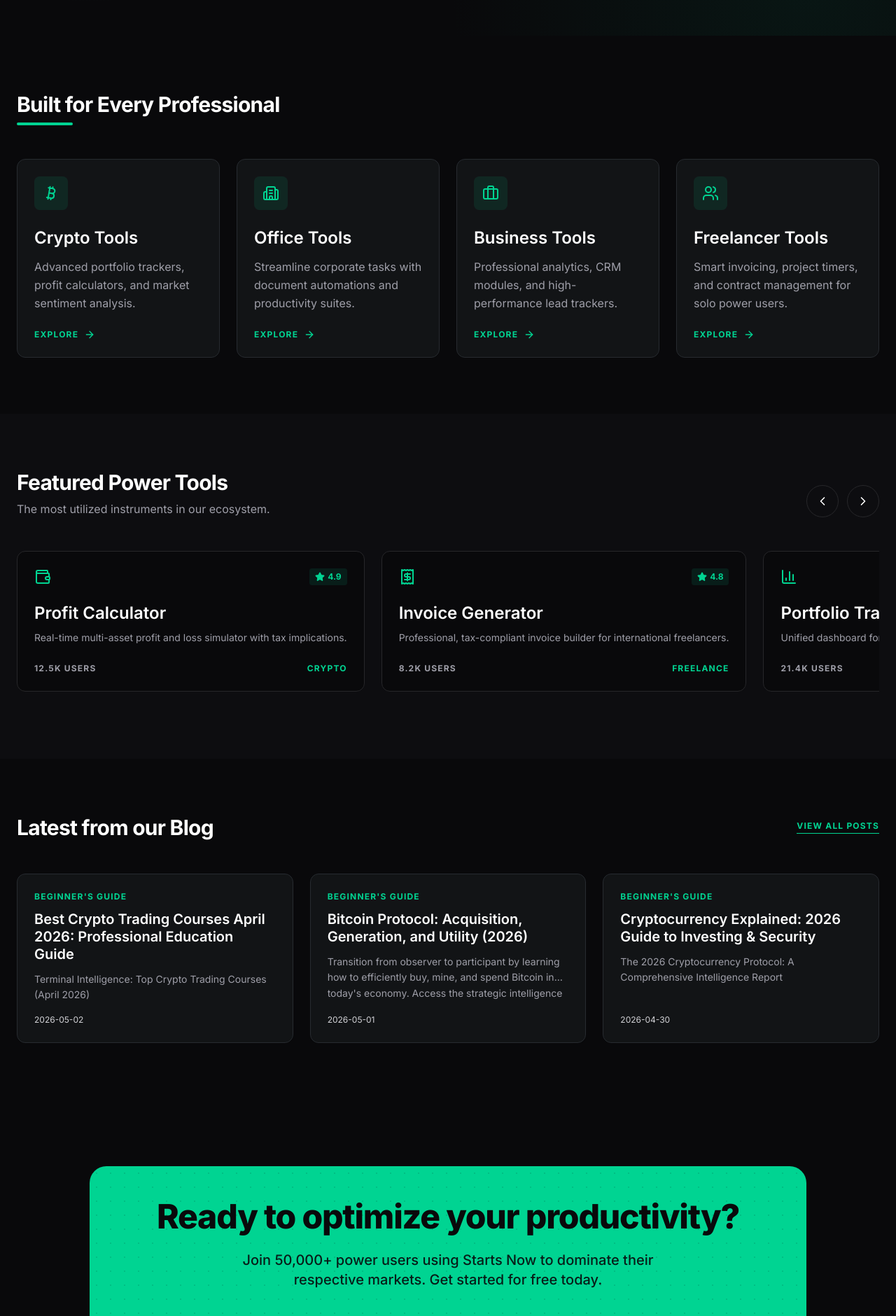
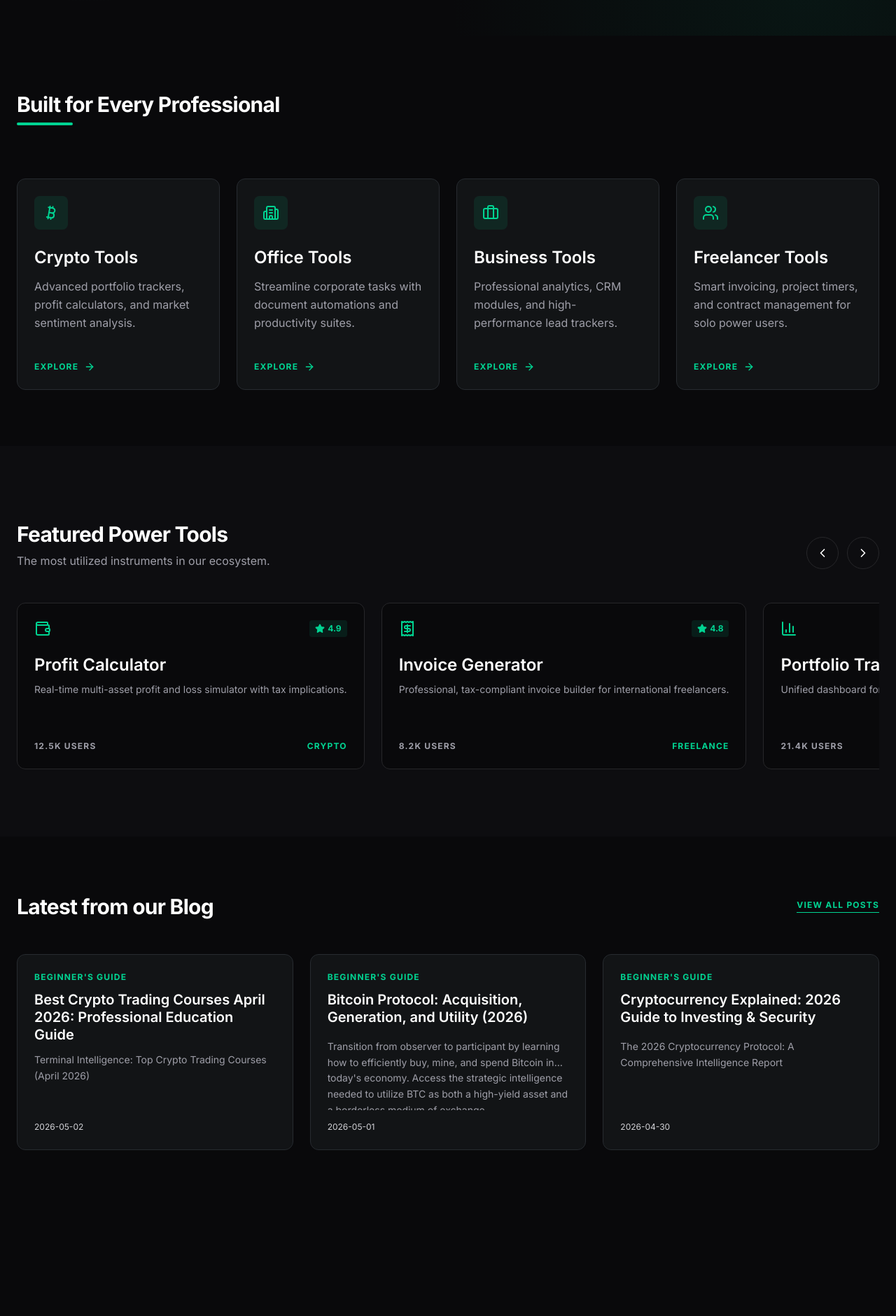
Before and after one commit to Muhammad-Nouman-09/Starts-Now-Online1, a Next.js app: page / in a window 1280 px wide. Shown: the part 620-2500 px from the top of the page at 70% size. Built offline with nearby package versions, Linux system fonts and the light colour scheme; no server answers.

Commit message:
nextperformancecheck

```diff
--- a/app/converter/layout.tsx
+++ b/app/converter/layout.tsx
@@ -1,8 +1,8 @@
-import { Metadata } from "next";
+import type { Metadata } from "next";
 
 export const metadata: Metadata = {
   title: "Free Crypto Currency Converter | Starts Now",
-  description: "Instantly translate cryptocurrency values into fiat currencies like USD, PKR, and INR with our Free Crypto Currency Converter.",
+  description: "Convert cryptocurrency values to USD, PKR, and INR with the free Starts Now crypto currency converter.",
   alternates: {
     canonical: "https://starts-now-online1.vercel.app/converter",
   },
--- a/app/globals.css
+++ b/app/globals.css
@@ -15,6 +15,7 @@
 body {
   background-color: var(--bg);
   color: #FFFFFF;
+  font-family: var(--font-sans), ui-sans-serif, system-ui, sans-serif;
   -webkit-font-smoothing: antialiased;
 }
 
--- a/app/layout.tsx
+++ b/app/layout.tsx
@@ -2,17 +2,20 @@ import type { Metadata } from "next";
 import { Inter, JetBrains_Mono } from "next/font/google";
 import "./globals.css";
 import AppLayout from "@/components/AppLayout";
+import Footer from "@/components/Footer";
 
 const inter = Inter({
   subsets: ["latin"],
   variable: "--font-sans",
-  display: "swap",
+  display: "optional",
+  preload: true,
 });
 
 const jetbrainsMono = JetBrains_Mono({
   subsets: ["latin"],
   variable: "--font-mono",
-  display: "swap",
+  display: "optional",
+  preload: true,
 });
 
 export const metadata: Metadata = {
@@ -68,10 +71,14 @@ export default function RootLayout({
   return (
     <html lang="en" className={`${inter.variable} ${jetbrainsMono.variable} dark`}>
       <body
-        className="bg-black text-white selection:bg-emerald-500/30 antialiased font-sans"
+        className="min-h-screen bg-black text-white selection:bg-emerald-500/30 antialiased"
         suppressHydrationWarning
       >
-        <AppLayout>{children}</AppLayout>
+        <div className="flex min-h-screen flex-col overflow-x-hidden bg-zinc-950 text-white font-sans">
+          <AppLayout />
+          <main className="flex-grow w-full">{children}</main>
+          <Footer />
+        </div>
       </body>
     </html>
   );
--- a/app/page.tsx
+++ b/app/page.tsx
@@ -9,9 +9,9 @@ import { categories, blogHighlights } from "@/components/HomeData";
 export default function HomePage() {
 
   return (
-    <div className="flex flex-col">
+    <div className="flex min-h-full flex-col w-full">
       {/* ── Hero Section ─────────────────────────────────────── */}
-      <section className="relative px-6 py-20 md:py-32">
+      <section className="relative px-6 py-20 md:py-32 w-full min-h-[520px] contain-layout">
         {/* Gradient blobs replaced with lighter radial background for better LCP */}
         <div
           className="absolute inset-0 z-0 pointer-events-none"
@@ -20,7 +20,7 @@ export default function HomePage() {
           }}
         />
 
-        <div className="max-w-7xl mx-auto relative z-10 text-center">
+        <div className="max-w-7xl mx-auto relative z-10 text-center min-h-[360px] md:min-h-[336px] flex flex-col justify-start">
           <h1 className="text-5xl sm:text-5xl md:text-6xl lg:text-7xl font-extrabold tracking-tight leading-[1.1] mb-6 max-w-8xl mx-auto">
             Free Calculators, Converters & Smart Tools{" "}
             <span className="text-emerald-400">for Everyday Work</span>
@@ -34,19 +34,19 @@ export default function HomePage() {
       </section>
 
       {/* ── Category Showcase Grid ───────────────────────────── */}
-      <section className="px-6 py-20 max-w-7xl mx-auto w-full">
-        <div className="mb-12">
+      <section className="px-6 py-20 max-w-7xl mx-auto w-full min-h-[556px] contain-layout">
+        <div className="mb-12 min-h-[76px]">
           <h2 className="text-2xl md:text-3xl font-bold tracking-tight mb-2">
             Built for Every Professional
           </h2>
           <div className="h-1 w-20 bg-emerald-400 rounded-full" />
         </div>
 
-        <div className="grid grid-cols-1 sm:grid-cols-2 lg:grid-cols-4 gap-6">
+        <div className="grid grid-cols-1 sm:grid-cols-2 lg:grid-cols-4 gap-6 auto-rows-fr">
           {categories.map((cat) => (
             <div
               key={cat.title}
-              className="glass-card p-6 rounded-xl group hover:border-emerald-500/50 transition-all"
+              className="glass-card p-6 rounded-xl group hover:border-emerald-500/50 transition-all min-h-[292px] h-full flex flex-col"
             >
               <div className="w-12 h-12 bg-emerald-400/10 rounded-lg flex items-center justify-center mb-6 text-emerald-400 group-hover:scale-110 transition-transform">
                 <cat.icon className="w-6 h-6" />
@@ -54,7 +54,7 @@ export default function HomePage() {
               <h3 className="text-xl md:text-2xl font-semibold mb-3">
                 {cat.title}
               </h3>
-              <p className="text-zinc-400 text-base mb-6 leading-relaxed">
+              <p className="text-zinc-400 text-base mb-6 leading-relaxed flex-grow min-h-[96px]">
                 {cat.description}
               </p>
               <Link
@@ -70,15 +70,15 @@ export default function HomePage() {
       </section>
 
       {/* ── Featured Power Tools ─────────────────────────────── */}
-      <section className="bg-zinc-900/30 py-20">
-        <div className="max-w-7xl mx-auto px-6">
+      <section className="bg-zinc-900/30 py-20 w-full min-h-[500px] contain-layout">
+        <div className="max-w-7xl mx-auto px-6 min-h-[340px]">
           <FeaturedToolsCarousel />
         </div>
       </section>
 
-      {/* ── Latest from our Blog ─────────────────────────────── */}
-      <section className="px-6 py-20 max-w-7xl mx-auto w-full">
-        <div className="flex justify-between items-center mb-12">
+      {/* ── Latest from our Blog ─────────────────────────── */}
+      <section className="px-6 py-20 max-w-7xl mx-auto w-full min-h-[604px] contain-layout">
+        <div className="flex justify-between items-center mb-12 min-h-[40px]">
           <h2 className="text-2xl md:text-3xl font-bold tracking-tight">
             Latest from our Blog
           </h2>
@@ -90,31 +90,31 @@ export default function HomePage() {
           </Link>
         </div>
 
-        <div className="grid grid-cols-1 md:grid-cols-3 gap-6">
+        <div className="grid grid-cols-1 md:grid-cols-3 gap-6 auto-rows-fr">
           {blogHighlights.map((post) => (
             <Link
               key={post.title}
               href={post.href}
-              className="glass-card p-6 rounded-xl flex flex-col group hover:border-emerald-500/50 transition-all cursor-pointer"
+              className="glass-card p-6 rounded-xl flex flex-col group hover:border-emerald-500/50 transition-all cursor-pointer min-h-[280px]"
             >
-              <span className="text-xs font-bold uppercase tracking-widest text-emerald-400 mb-3">
+              <span className="text-xs font-bold uppercase tracking-widest text-emerald-400 mb-3 h-4">
                 {post.category}
               </span>
-              <h3 className="text-lg md:text-xl font-semibold mb-3 group-hover:text-emerald-400 transition-colors leading-tight">
+              <h3 className="text-lg md:text-xl font-semibold mb-3 group-hover:text-emerald-400 transition-colors leading-tight min-h-[56px]">
                 {post.title}
               </h3>
-              <p className="text-zinc-400 text-sm line-clamp-2 leading-relaxed flex-grow mb-4">
+              <p className="text-zinc-400 text-sm line-clamp-2 leading-relaxed flex-grow mb-4 min-h-[40px]">
                 {post.excerpt}
               </p>
-              <div className="text-xs text-zinc-300">{post.date}</div>
+              <div className="text-xs text-zinc-300 h-4">{post.date}</div>
             </Link>
           ))}
         </div>
       </section>
 
       {/* ── CTA Section ──────────────────────────────────────── */}
-      <section className="px-6 py-24">
-        <div className="max-w-5xl mx-auto bg-emerald-400 text-zinc-950 rounded-3xl p-8 md:p-12 text-center relative overflow-hidden">
+      <section className="px-6 py-24 min-h-[492px]">
+        <div className="max-w-5xl mx-auto bg-emerald-400 text-zinc-950 rounded-3xl p-8 md:p-12 text-center relative overflow-hidden min-h-[300px]">
           {/* Dot pattern overlay */}
           <div className="absolute inset-0 opacity-10 pointer-events-none">
             <div
@@ -155,3 +155,5 @@ export default function HomePage() {
     </div>
   );
 }
+
+HomePage.displayName = 'HomePage';
--- a/components/AppLayout.tsx
+++ b/components/AppLayout.tsx
@@ -10,10 +10,8 @@ import {
   Calculator,
   ChevronDown,
   Coins,
-  Globe,
   LogOut,
   Menu,
-  Share2,
   Users,
   X,
 } from "lucide-react";
@@ -40,9 +38,7 @@ const dropdowns = [
   { label: "Business", icon: Building2, items: businessTools },
 ];
 
-const standaloneItems = [
-  { name: "Intelligence", path: "/blog", icon: BookOpen },
-];
+const standaloneItems = [{ name: "Intelligence", path: "/blog", icon: BookOpen }];
 
 function NavDropdown({
   label,
@@ -134,9 +130,9 @@ function DesktopProfileMenu({
 }) {
   return (
     <div className="relative group">
-      <button className="flex max-w-[220px] items-center gap-3 rounded-lg border border-zinc-800 bg-zinc-950/70 px-3 py-1.5 text-left transition-colors hover:border-emerald-400/40">
+      <button className="flex h-10 w-[220px] items-center gap-3 rounded-lg border border-zinc-800 bg-zinc-950/70 px-3 py-1.5 text-left transition-colors hover:border-emerald-400/40">
         <ProfileAvatar profile={profile} />
-        <span className="min-w-0">
+        <span className="min-w-0 flex-1">
           <span className="block truncate text-sm font-bold text-white">{profile.full_name}</span>
           <span className="block truncate text-[10px] font-semibold uppercase tracking-widest text-zinc-300">
             Profile
@@ -181,7 +177,7 @@ function MobileProfilePanel({
         <ProfileAvatar profile={profile} />
         <div className="min-w-0">
           <p className="truncate text-sm font-bold text-white">{profile.full_name}</p>
-            <p className="truncate text-xs text-zinc-300">{profile.email}</p>
+          <p className="truncate text-xs text-zinc-300">{profile.email}</p>
         </div>
       </div>
       <button
@@ -196,7 +192,7 @@ function MobileProfilePanel({
   );
 }
 
-export default function AppLayout({ children }: { children: React.ReactNode }) {
+export default function AppLayout() {
   const [isMobileMenuOpen, setIsMobileMenuOpen] = useState(false);
   const [authLoaded, setAuthLoaded] = useState(!isSupabaseConfigured);
   const [profile, setProfile] = useState<UserProfile | null>(null);
@@ -255,7 +251,7 @@ export default function AppLayout({ children }: { children: React.ReactNode }) {
   const desktopAuth = profile ? (
     <DesktopProfileMenu profile={profile} onSignOut={handleSignOut} />
   ) : (
-    <>
+    <div className="flex h-10 w-[220px] items-center justify-end gap-4">
       <Link
         href="/login"
         className="text-sm font-semibold text-zinc-400 hover:text-emerald-400 transition-colors"
@@ -268,11 +264,11 @@ export default function AppLayout({ children }: { children: React.ReactNode }) {
       >
         Get Started
       </Link>
-    </>
+    </div>
   );
 
   return (
-    <div className="min-h-screen bg-zinc-950 text-white font-sans selection:bg-emerald-400/30 overflow-x-hidden flex flex-col">
+    <header className="h-16 shrink-0">
       <nav className="fixed top-0 w-full z-[100] bg-[#0F1113]/80 backdrop-blur-md border-b border-zinc-800/60">
         <div className="max-w-7xl mx-auto px-6 h-16 flex items-center justify-between">
           <div className="flex items-center gap-8">
@@ -307,8 +303,8 @@ export default function AppLayout({ children }: { children: React.ReactNode }) {
             </div>
           </div>
 
-          <div className="hidden md:flex items-center gap-4">
-            {authLoaded ? desktopAuth : <div className="h-9 w-36 animate-pulse rounded-lg bg-zinc-900" />}
+          <div className="hidden md:flex h-10 w-[220px] items-center justify-end">
+            {authLoaded ? desktopAuth : <div className="h-10 w-[220px] animate-pulse rounded-lg bg-zinc-900" />}
           </div>
 
           <button
@@ -394,53 +390,6 @@ export default function AppLayout({ children }: { children: React.ReactNode }) {
           </div>
         )}
       </nav>
-
-      <main className="flex-1 pt-16">{children}</main>
-
-      <footer className="bg-[#0F1113] w-full border-t border-zinc-800/60">
-        <div className="grid grid-cols-2 md:grid-cols-4 lg:grid-cols-6 gap-8 px-6 md:px-8 py-16 max-w-7xl mx-auto">
-          <div className="col-span-2">
-            <span className="text-lg font-bold text-emerald-400 block mb-4">Starts Now</span>
-            <p className="text-zinc-300 text-sm max-w-xs mb-6 leading-relaxed">
-              High-performance tools for power users. Built for the modern economy.
-            </p>
-            <div className="flex gap-4">
-              <a href="#" aria-label="Visit our website" className="text-zinc-300 hover:text-emerald-400 transition-colors">
-                <Globe className="w-5 h-5" />
-              </a>
-              <a href="#" aria-label="Share on social media" className="text-zinc-300 hover:text-emerald-400 transition-colors">
-                <Share2 className="w-5 h-5" />
-              </a>
-            </div>
-          </div>
-
-          <div className="flex flex-col gap-4">
-            <span className="text-xs font-medium uppercase tracking-widest text-emerald-400">Products</span>
-            <Link href="/market" className="text-zinc-300 text-xs font-medium uppercase tracking-widest hover:text-emerald-400 transition-colors">Crypto Tools</Link>
-            <Link href="#" className="text-zinc-300 text-xs font-medium uppercase tracking-widest hover:text-emerald-400 transition-colors">Office Tools</Link>
-            <Link href="#" className="text-zinc-300 text-xs font-medium uppercase tracking-widest hover:text-emerald-400 transition-colors">Freelancer Tools</Link>
-          </div>
-
-          <div className="flex flex-col gap-4">
-            <span className="text-xs font-medium uppercase tracking-widest text-emerald-400">Company</span>
-            <Link href="#" className="text-zinc-300 text-xs font-medium uppercase tracking-widest hover:text-emerald-400 transition-colors">Business Tools</Link>
-            <Link href="/blog" className="text-zinc-300 text-xs font-medium uppercase tracking-widest hover:text-emerald-400 transition-colors">Intelligence</Link>
-            <Link href="/blog" className="text-zinc-300 text-xs font-medium uppercase tracking-widest hover:text-emerald-400 transition-colors">Latest Blogs</Link>
-          </div>
-
-          <div className="flex flex-col gap-4">
-            <span className="text-xs font-medium uppercase tracking-widest text-emerald-400">Legal</span>
-            <Link href="/privacy" className="text-zinc-300 text-xs font-medium uppercase tracking-widest hover:text-emerald-400 transition-colors">Privacy Policy</Link>
-            <Link href="/terms" className="text-zinc-300 text-xs font-medium uppercase tracking-widest hover:text-emerald-400 transition-colors">Terms of Service</Link>
-          </div>
-        </div>
-
-        <div className="max-w-7xl mx-auto px-6 md:px-8 py-8 border-t border-zinc-800/60 text-center">
-          <p className="text-zinc-400 text-[10px] uppercase tracking-[0.2em]">
-            Copyright 2026 Starts Now. High-performance tools for power users.
-          </p>
-        </div>
-      </footer>
-    </div>
+    </header>
   );
 }
--- a/components/FeaturedToolsCarousel.tsx
+++ b/components/FeaturedToolsCarousel.tsx
@@ -19,7 +19,7 @@ export default function FeaturedToolsCarousel() {
 
   return (
     <>
-      <div className="flex flex-col md:flex-row md:items-end justify-between mb-12 gap-6">
+      <div className="flex min-h-[96px] flex-col md:flex-row md:items-end justify-between mb-12 gap-6">
         <div>
           <h2 className="text-2xl md:text-3xl font-bold tracking-tight mb-2">
             Featured Power Tools
@@ -48,13 +48,13 @@ export default function FeaturedToolsCarousel() {
 
       <div
         ref={toolsScrollRef}
-        className="flex overflow-x-auto gap-6 pb-4 no-scrollbar scroll-smooth snap-x snap-mandatory"
+        className="flex min-h-[244px] overflow-x-auto gap-6 pb-4 no-scrollbar scroll-smooth snap-x snap-mandatory"
       >
         {featuredTools.map((tool) => (
           <Link
             key={tool.title}
             href={tool.href}
-            className="min-w-[280px] sm:min-w-[300px] bg-zinc-950 p-6 rounded-xl border border-zinc-800 hover:border-emerald-500/50 transition-all group shrink-0 snap-start"
+            className="min-h-[228px] min-w-[280px] sm:min-w-[300px] bg-zinc-950 p-6 rounded-xl border border-zinc-800 hover:border-emerald-500/50 transition-all group shrink-0 snap-start flex flex-col"
           >
             <div className="flex justify-between items-start mb-6">
               <tool.icon className="w-6 h-6 text-emerald-400" />
@@ -66,7 +66,7 @@ export default function FeaturedToolsCarousel() {
             <h3 className="text-xl md:text-2xl font-semibold mb-2 group-hover:text-emerald-400 transition-colors">
               {tool.title}
             </h3>
-            <p className="text-zinc-400 text-sm mb-6 leading-relaxed">
+            <p className="text-zinc-400 text-sm mb-6 leading-relaxed flex-grow min-h-[60px]">
               {tool.description}
             </p>
             <div className="flex justify-between items-center text-xs font-bold uppercase tracking-widest text-zinc-400">
--- /dev/null
+++ b/components/Footer.tsx
@@ -0,0 +1,51 @@
+import Link from "next/link";
+import { Globe, Share2 } from "lucide-react";
+
+export default function Footer() {
+  return (
+    <footer className="mt-auto min-h-[540px] md:min-h-[360px] w-full shrink-0 border-t border-zinc-800/60 bg-[#0F1113] flex flex-col">
+      <div className="grid grid-cols-2 md:grid-cols-4 lg:grid-cols-6 gap-8 px-6 md:px-8 py-16 max-w-7xl mx-auto w-full flex-1">
+        <div className="col-span-2 min-h-[164px]">
+          <span className="text-lg font-bold text-emerald-400 block mb-4">Starts Now</span>
+          <p className="text-zinc-300 text-sm max-w-xs mb-6 leading-relaxed">
+            High-performance tools for power users. Built for the modern economy.
+          </p>
+          <div className="flex gap-4">
+            <a href="#" aria-label="Visit our website" className="text-zinc-300 hover:text-emerald-400 transition-colors">
+              <Globe className="w-5 h-5" />
+            </a>
+            <a href="#" aria-label="Share on social media" className="text-zinc-300 hover:text-emerald-400 transition-colors">
+              <Share2 className="w-5 h-5" />
+            </a>
+          </div>
+        </div>
+
+        <div className="flex min-h-[148px] flex-col gap-4">
+          <span className="text-xs font-medium uppercase tracking-widest text-emerald-400">Products</span>
+          <Link href="/market" className="text-zinc-300 text-xs font-medium uppercase tracking-widest hover:text-emerald-400 transition-colors">Crypto Tools</Link>
+          <Link href="#" className="text-zinc-300 text-xs font-medium uppercase tracking-widest hover:text-emerald-400 transition-colors">Office Tools</Link>
+          <Link href="#" className="text-zinc-300 text-xs font-medium uppercase tracking-widest hover:text-emerald-400 transition-colors">Freelancer Tools</Link>
+        </div>
+
+        <div className="flex min-h-[148px] flex-col gap-4">
+          <span className="text-xs font-medium uppercase tracking-widest text-emerald-400">Company</span>
+          <Link href="#" className="text-zinc-300 text-xs font-medium uppercase tracking-widest hover:text-emerald-400 transition-colors">Business Tools</Link>
+          <Link href="/blog" className="text-zinc-300 text-xs font-medium uppercase tracking-widest hover:text-emerald-400 transition-colors">Intelligence</Link>
+          <Link href="/blog" className="text-zinc-300 text-xs font-medium uppercase tracking-widest hover:text-emerald-400 transition-colors">Latest Blogs</Link>
+        </div>
+
+        <div className="flex min-h-[92px] flex-col gap-4">
+          <span className="text-xs font-medium uppercase tracking-widest text-emerald-400">Legal</span>
+          <Link href="/privacy" className="text-zinc-300 text-xs font-medium uppercase tracking-widest hover:text-emerald-400 transition-colors">Privacy Policy</Link>
+          <Link href="/terms" className="text-zinc-300 text-xs font-medium uppercase tracking-widest hover:text-emerald-400 transition-colors">Terms of Service</Link>
+        </div>
+      </div>
+
+      <div className="max-w-7xl mx-auto w-full px-6 md:px-8 py-8 border-t border-zinc-800/60 text-center min-h-[97px]">
+        <p className="text-zinc-400 text-[10px] uppercase tracking-[0.2em]">
+          Copyright 2026 Starts Now. High-performance tools for power users.
+        </p>
+      </div>
+    </footer>
+  );
+}
```
Also changed, not shown: app/blog/page.tsx (+17 -27 lines).
